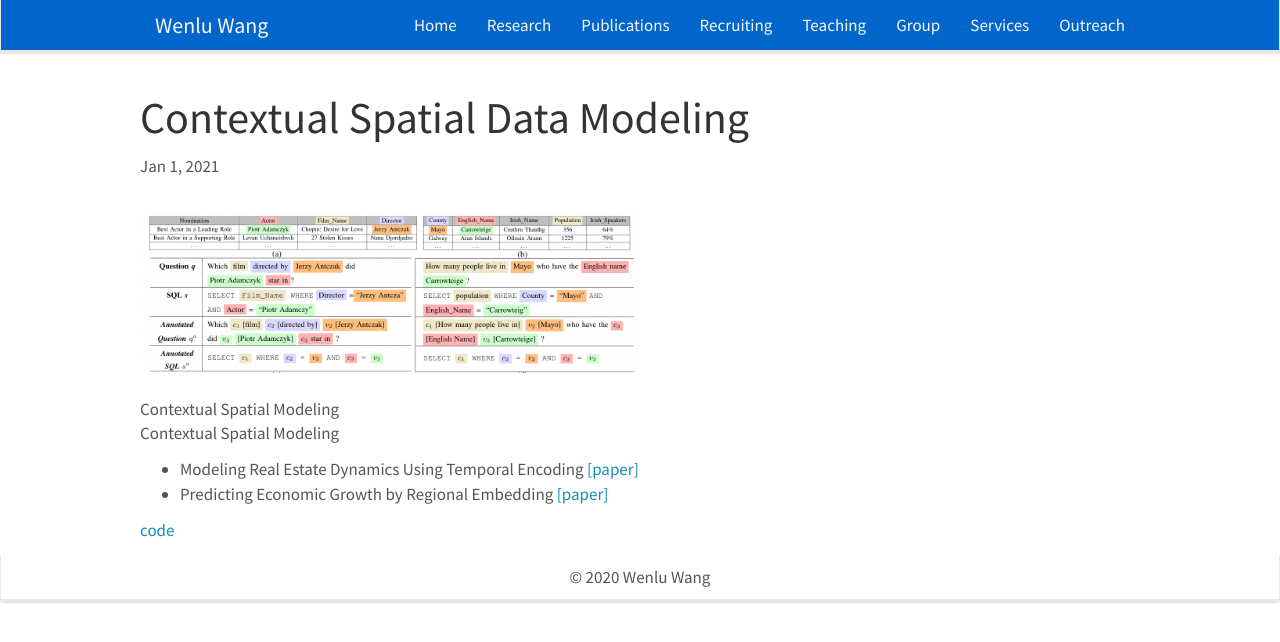
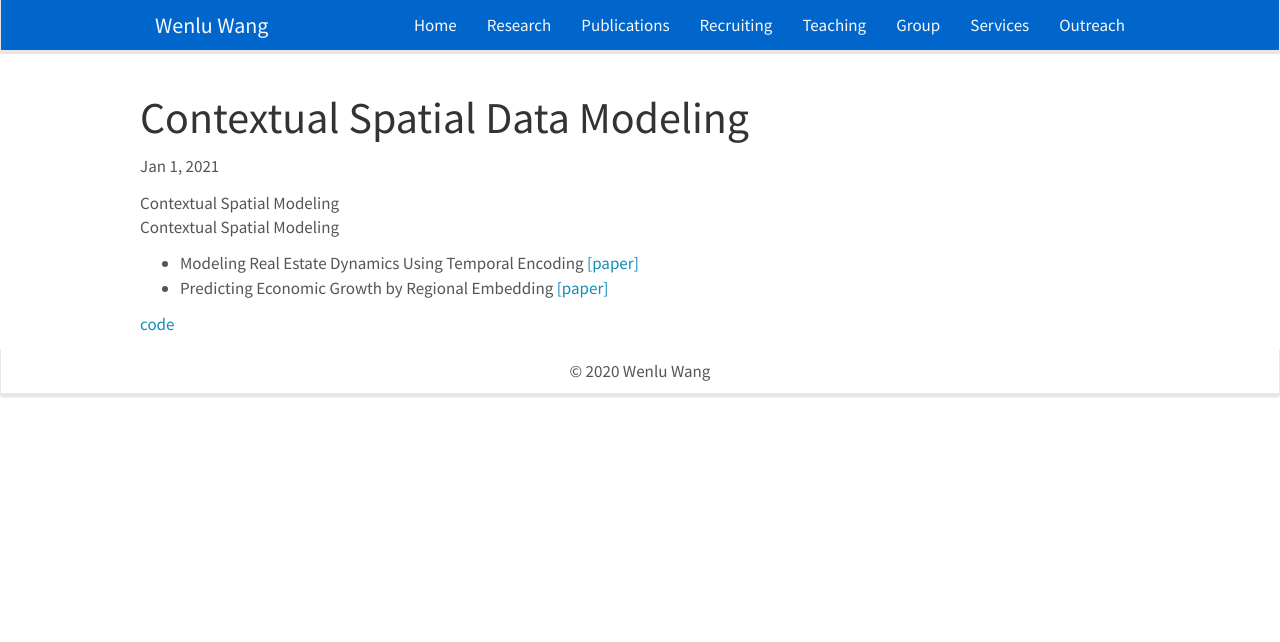
Before and after one commit to WENLU-W/WENLU-W.github.io, a Jekyll site: the page built from docs/_posts/2021-06-01-spatial.md, in a window 1280 px wide. Shown: the top 642 px of the page. Built offline with Jekyll 4.4.1, drawn with Linux system fonts in a browser that asks for light colours; nearby versions of some CDN libraries.

Commit message:
Update 2021-06-01-spatial.md

```diff
--- a/docs/_posts/2021-06-01-spatial.md
+++ b/docs/_posts/2021-06-01-spatial.md
@@ -5,7 +5,6 @@ date:   2021-01-01 13:27:04 -0400
 categories: Project
 ---
 
-<img src="{{ site.url }}{{ site.baseurl }}/images/nlidb.png" width="500"><br>
 Contextual Spatial Modeling<br>
 Contextual Spatial Modeling
 
```
